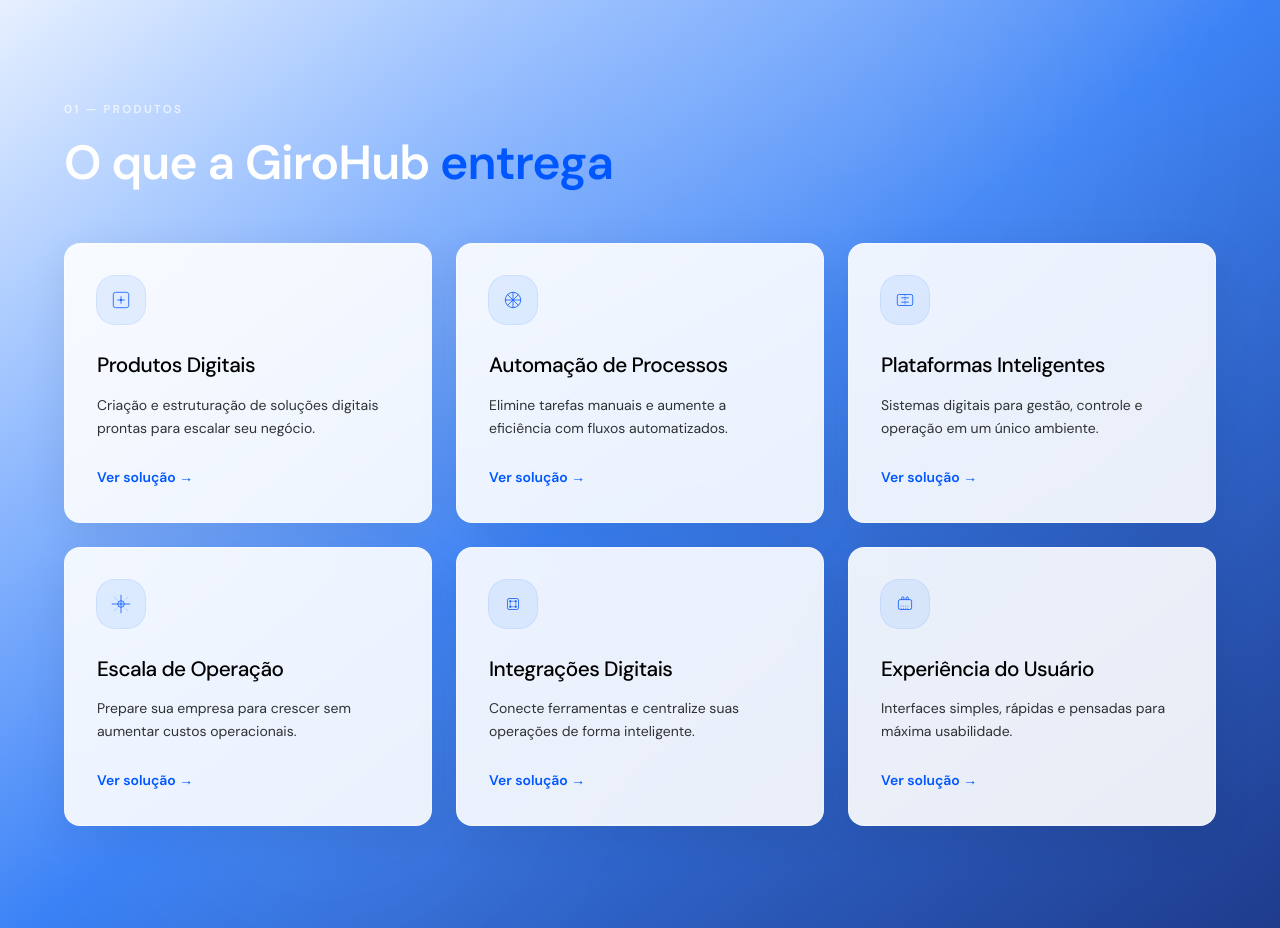
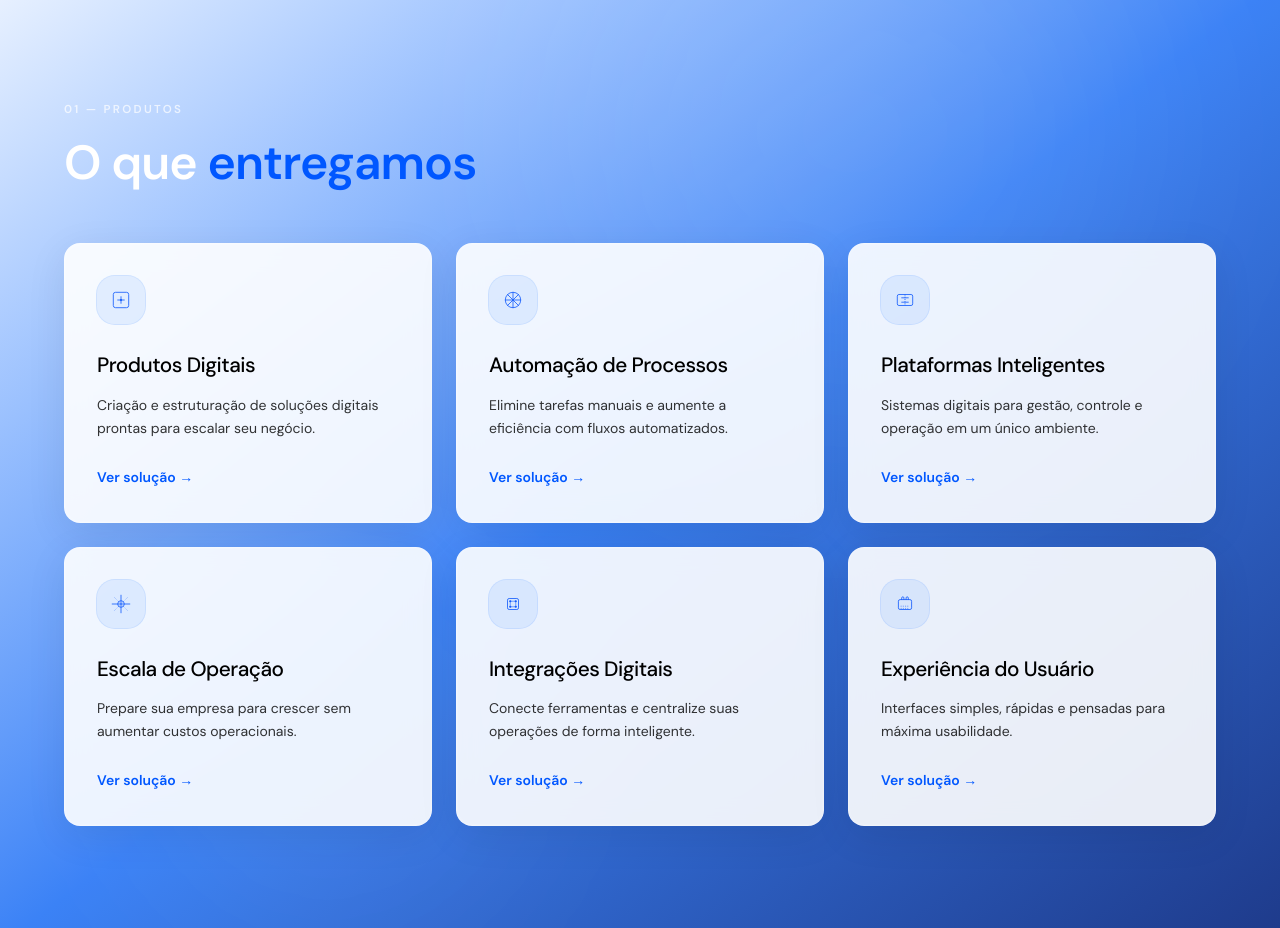
Before and after one commit to CasteloBrancoContabiidade/Landingpage-giro, a Next.js app: page / in a window 1280 px wide. Shown: the part 1000-1928 px from the top of the page. Built offline with nearby package versions, Linux system fonts and the light colour scheme.

Commit message:
Update services.tsx

```diff
--- a/components/services.tsx
+++ b/components/services.tsx
@@ -136,8 +136,8 @@ export function Services() {
           </div>
 
           <h2 className="text-[clamp(2rem,4vw,3rem)] font-bold tracking-[-0.02em] leading-none text-white mb-6">
-            O que a GiroHub
-            <span className="text-[var(--orange)]"> entrega</span>
+            O que
+            <span className="text-[var(--orange)]"> entregamos</span>
           </h2>
         </div>
 
```
